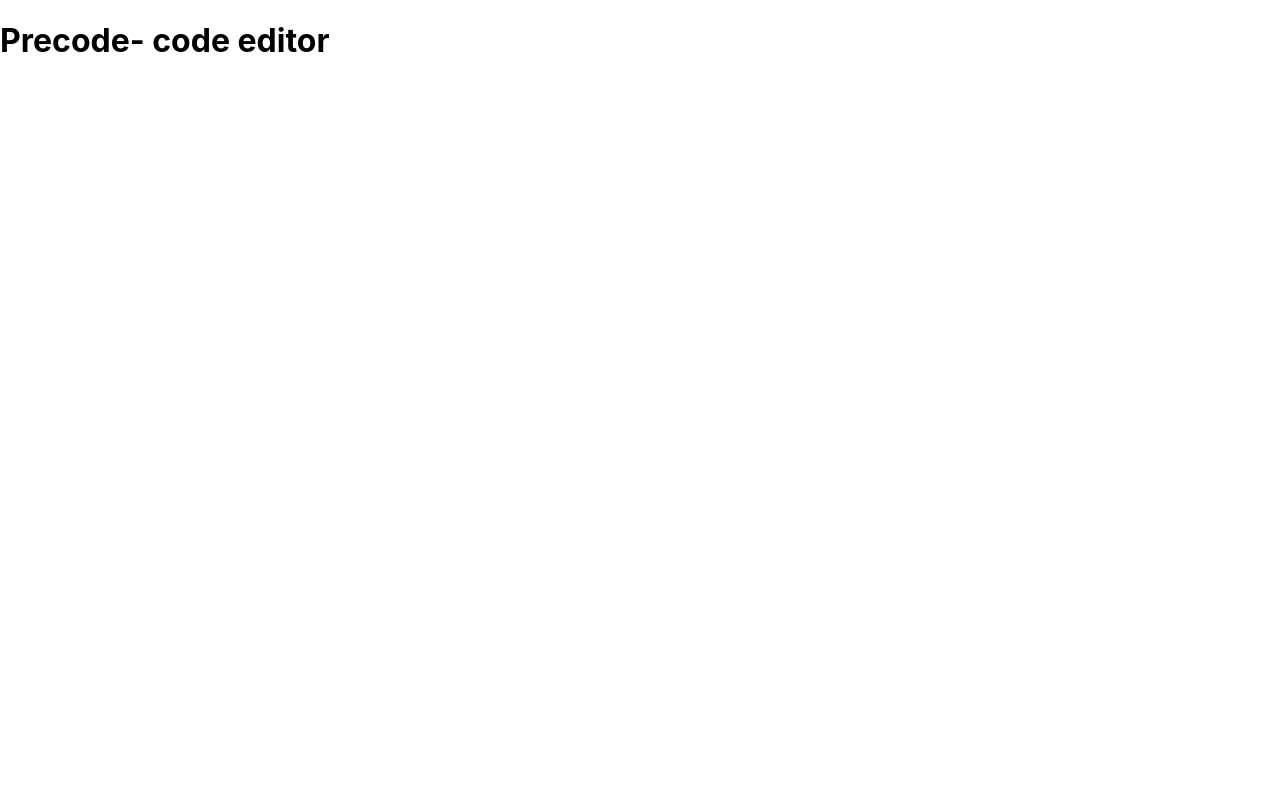
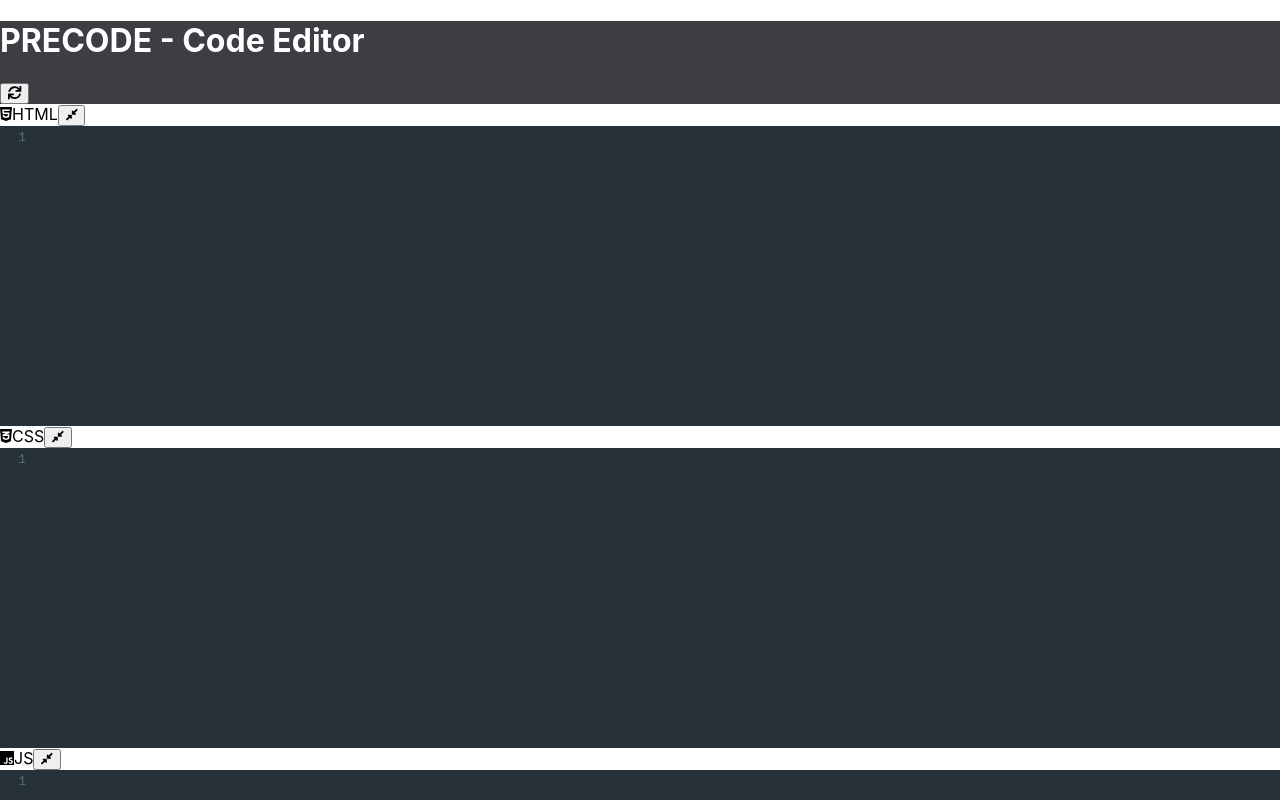
Before and after one commit to Vikas0786/Precode-Code-Editor, a React (Create React App) app: page / in a window 1280 px wide. Shown: the top 800 px of the page. Built offline with nearby package versions, Linux system fonts and the light colour scheme.

Commit message:
Created component with codemirror also local storage is added

```diff
--- a/src/components/App.js
+++ b/src/components/App.js
@@ -1,8 +1,86 @@
+import React, { useEffect } from "react";
+import Editor from "./Editor";
+import useLocalStorage from "../hooks/useLocalStorage";
+import { FontAwesomeIcon } from "@fortawesome/react-fontawesome";
+import { faSync } from "@fortawesome/free-solid-svg-icons";
+
 function App() {
+  const [html, setHtml] = useLocalStorage("html");
+  const [css, setCss] = useLocalStorage("css");
+  const [js, setJs] = useLocalStorage("js");
+  const [srcDoc, setSrcDoc] = useLocalStorage("");
+
+  useEffect(() => {
+    const timeout = setTimeout(() => {
+      setSrcDoc(`
+      <html>
+        <body>${html}</body>
+        <style>${css}</style>
+        <script>${js}</script>
+      </html>
+
+      `);
+    }, 250);
+
+    return () => clearTimeout(timeout);
+  }, [html, css, js, setSrcDoc]);
+
+  const clearAll = () => {
+    setHtml("");
+    setCss("");
+    setJs("");
+    setSrcDoc("");
+  };
+
   return (
-    <div className="App">
-      <h1>Precode- code editor</h1>
-    </div>
+    <>
+      <div className="top-header" style={{ backgroundColor: "#3c3e44" }}>
+        <div></div>
+        <h1 className="ti ct" style={{ color: "white" }}>
+          {/* <span>
+            <img
+              src={require("../resources/poke-icons/006-mega-x.png")}
+              title="Online Code Editor"
+              alt=""
+            />
+          </span> */}
+          PRECODE - Code Editor
+        </h1>
+        <button className="clear-all-btn" onClick={clearAll} title="Refresh">
+          <FontAwesomeIcon icon={faSync} />
+        </button>
+      </div>
+      <div className="pane top-pane">
+        <Editor
+          language="xml"
+          displayName="HTML"
+          value={html}
+          onChange={setHtml}
+        />
+        <Editor
+          language="css"
+          displayName="CSS"
+          value={css}
+          onChange={setCss}
+        />
+        <Editor
+          language="javascript"
+          displayName="JS"
+          value={js}
+          onChange={setJs}
+        />
+      </div>
+      <div className="pane">
+        <iframe
+          srcDoc={srcDoc}
+          title="output"
+          sandbox="allow-scripts"
+          frameBorder="0"
+          width="100%"
+          height="100%"
+        ></iframe>
+      </div>
+    </>
   );
 }
 
--- /dev/null
+++ b/src/components/Editor.js
@@ -0,0 +1,64 @@
+import React, { useState } from "react";
+import "codemirror/lib/codemirror.css";
+import "codemirror/theme/material.css";
+import "codemirror/mode/xml/xml";
+import "codemirror/mode/javascript/javascript";
+import "codemirror/mode/css/css";
+import { Controlled as ControlledEditor } from "react-codemirror2";
+import { FontAwesomeIcon } from "@fortawesome/react-fontawesome";
+import { faCompressAlt, faExpandAlt } from "@fortawesome/free-solid-svg-icons";
+import { faHtml5, faCss3Alt, faJs } from "@fortawesome/free-brands-svg-icons";
+
+function Editor(props) {
+  const { displayName, language, value, onChange } = props;
+  let imgName = "";
+
+  if (displayName === "HTML") {
+    imgName = faHtml5;
+  }
+  if (displayName === "CSS") {
+    imgName = faCss3Alt;
+  }
+  if (displayName === "JS") {
+    imgName = faJs;
+  }
+
+  const [open, setOpen] = useState(true);
+
+  function handleChange(editor, data, value) {
+    onChange(value);
+  }
+
+  return (
+    <div className={`editor-container ${open ? "expand" : "collapsed"}`}>
+      <div className="editor-title">
+        <span>
+          <FontAwesomeIcon icon={imgName} />
+        </span>
+        {displayName}
+        <button
+          type="button"
+          className="expand-collapse-btn"
+          onClick={() => setOpen((prevOpen) => !prevOpen)}
+          title={open ? "Collapse" : "Expand"}
+        >
+          <FontAwesomeIcon icon={open ? faCompressAlt : faExpandAlt} />
+        </button>
+      </div>
+      <ControlledEditor
+        onBeforeChange={handleChange}
+        value={value}
+        className="code-mirror-wrapper"
+        options={{
+          lineWrapping: true,
+          lint: true,
+          mode: language,
+          lineNumbers: true,
+          theme: "material",
+        }}
+      />
+    </div>
+  );
+}
+
+export default Editor;
--- /dev/null
+++ b/src/constants/displayNames.js
@@ -0,0 +1,5 @@
+export const HTML_DISPLAY_NAME = "HTML";
+
+export const CSS_DISPLAY_NAME = "CSS";
+
+export const JS_DISPLAY_NAME = "JS";
--- /dev/null
+++ b/src/hooks/useLocalStorage.js
@@ -0,0 +1,27 @@
+import { useState, useEffect } from "react";
+
+const PREFIX = "codera";
+
+function useLocalStorage(key, initialValue) {
+  const prefixedKey = PREFIX + key;
+
+  const [value, setValue] = useState(() => {
+    const jsonValue = localStorage.getItem(prefixedKey);
+    if (jsonValue != null) return JSON.parse(jsonValue);
+
+    if (typeof initialValue === "function") {
+      return initialValue();
+    } else {
+      return initialValue;
+    }
+  });
+
+  useEffect(() => {
+    if(!value) setValue('')
+      localStorage.setItem(prefixedKey, JSON.stringify(value));
+  }, [prefixedKey, value]);
+
+  return [value, setValue];
+}
+
+export default useLocalStorage;
```
Also changed, not shown: src/constants/displayNamesImages.js (added, +11 -0 lines).
